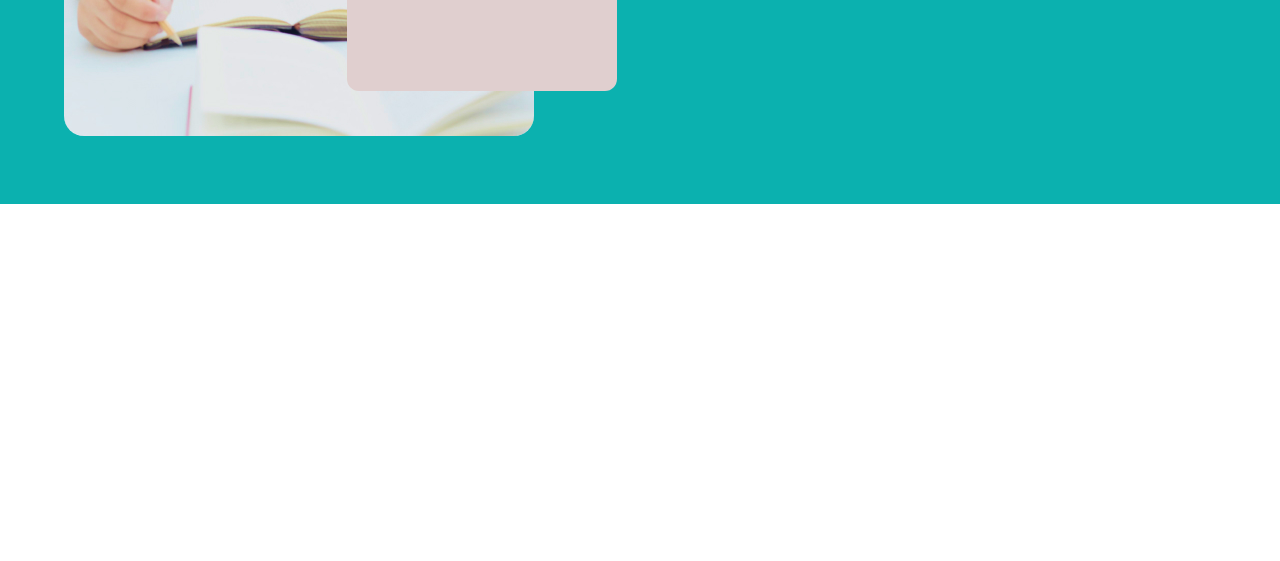
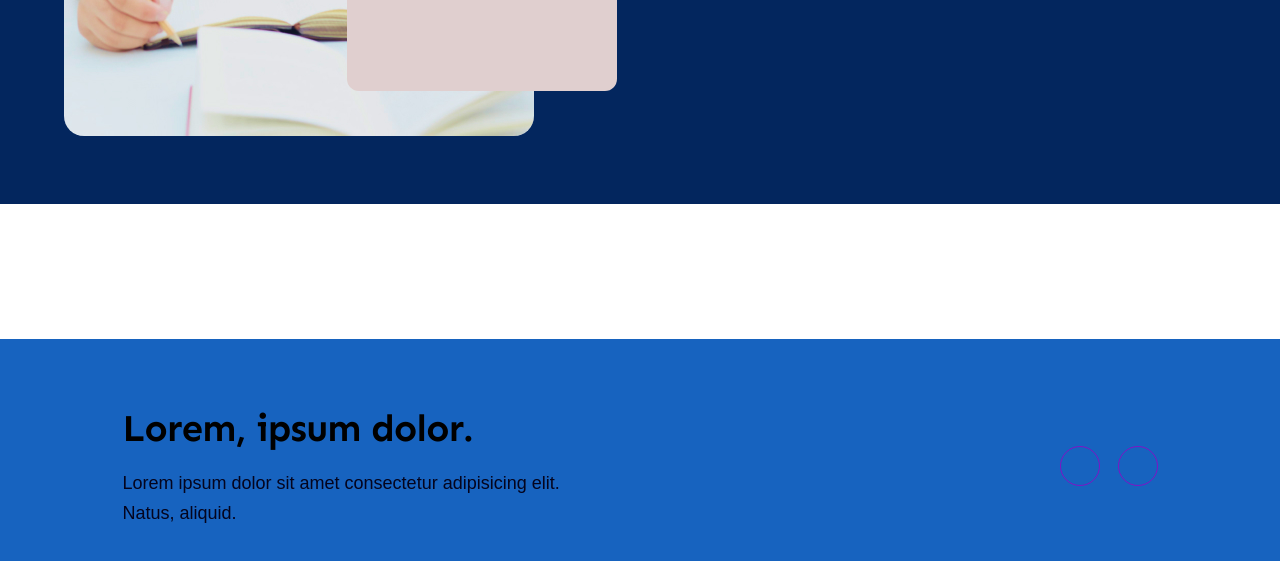
Before and after one commit to DoHuuPhuc/figma-to-html, a plain HTML site: page index.html in a window 1280 px wide. Shown: the part 699-1260 px from the top of the page. Before the commit the page ends 903 px from the top, so only its background shows below. Drawn offline with Linux system fonts and the light colour scheme.

Commit message:
p5 làm popular part 1

```diff
--- a/assets/css/style.css
+++ b/assets/css/style.css
@@ -17,9 +17,18 @@ body {
   font-family: "Poppins", sans-serif;
 }
 
-/* ======common===== */
+/* ===========================common========================== */
 a {
   text-decoration: none;
+}
+
+.heading-lv2 {
+  color: #000;
+  font-family: var(--font-heading);
+  font-size: 3.8rem;
+  font-weight: 700;
+  line-height: 1.27;
+  letter-spacing: -0.76px;
 }
 
 .main-content {
@@ -94,7 +103,7 @@ a {
 /* ===========================hero========================== */
 .hero {
   padding: 56px 0 65px;
-  background: #0bb1af;
+  background: #03265e;
 }
 
 .hero .body {
@@ -228,3 +237,46 @@ a {
 .hero .stats strong:nth-child(2) {
   margin-left: 28px;
 }
+
+/* ===========================popular========================== */
+.popular {
+  padding: 65px;
+  background-color: #1763bf;
+  margin-top: 135px;
+}
+
+.popular-top {
+  display: flex;
+  align-items: center;
+  justify-content: space-between;
+}
+
+.popular-top .desc {
+  margin-top: 16px;
+  width: 458px;
+  color: #04041d;
+  font-size: 1.8rem;
+  line-height: 1.67;
+}
+
+.popular .controls {
+  display: flex;
+  gap: 18px;
+}
+
+.popular-top .control-btn {
+  display: flex;
+  justify-content: center;
+  align-items: center;
+  background: transparent;
+  width: 40px;
+  height: 40px;
+  border-radius: 50%;
+  color: var(--primary-color);
+  border: 1px solid var(--primary-color);
+}
+
+.popular-top .control-btn:hover {
+  background: var(--primary-color);
+  color: #e0cfcf;
+}
--- a/index.html
+++ b/index.html
@@ -53,6 +53,7 @@
 
     <!-- main -->
     <main>
+      <!-- hero -->
       <div class="hero">
         <div class="main-content">
           <div class="body">
@@ -132,6 +133,32 @@
           </div>
         </div>
       </div>
+
+      <!-- popular -->
+      <div class="popular">
+        <div class="main-content">
+          <div class="popular-top">
+            <!-- popular left -->
+            <div class="info">
+              <h2 class="heading-lv2">Lorem, ipsum dolor.</h2>
+              <p class="desc">
+                Lorem ipsum dolor sit amet consectetur adipisicing elit. Natus,
+                aliquid.
+              </p>
+            </div>
+
+            <!-- popular right -->
+            <div class="controls">
+              <button class="control-btn">
+                <img src="" alt="" />
+              </button>
+              <button class="control-btn">
+                <img src="" alt="" />
+              </button>
+            </div>
+          </div>
+        </div>
+      </div>
     </main>
   </body>
 </html>
```
